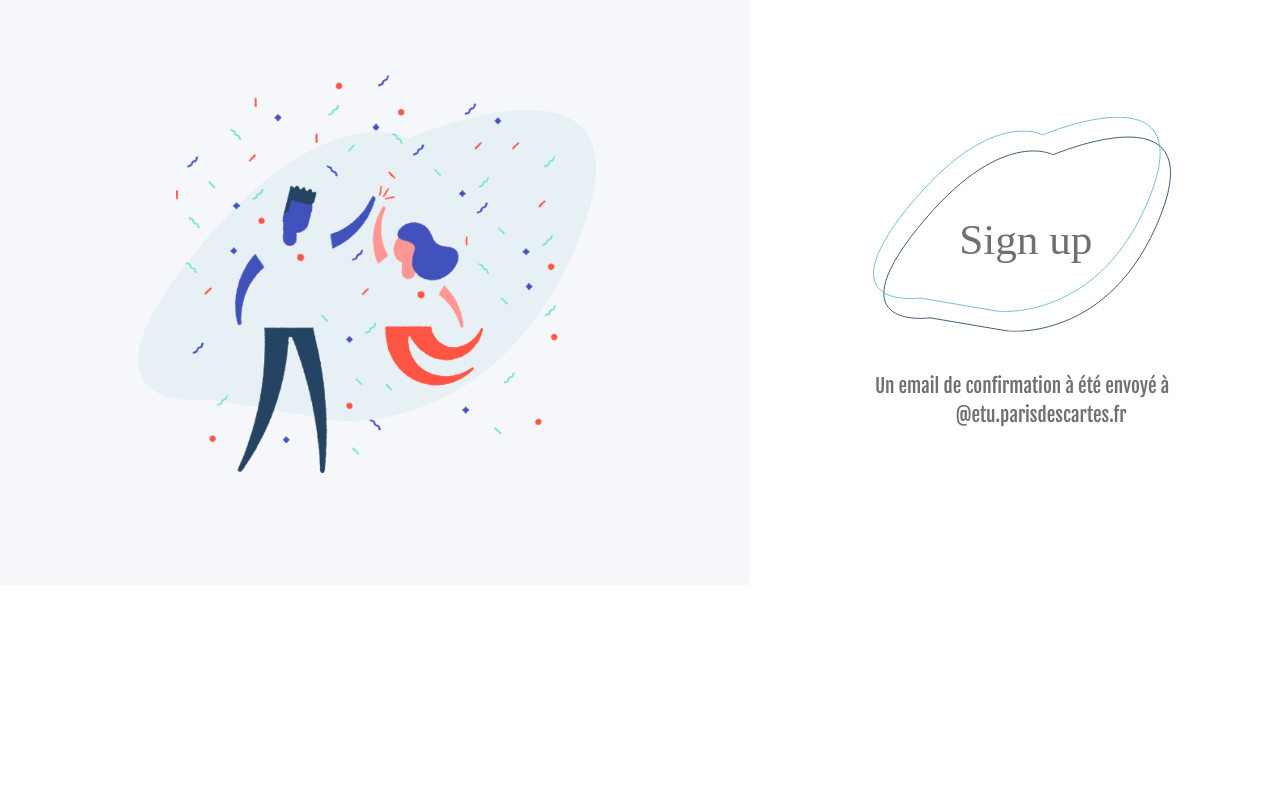
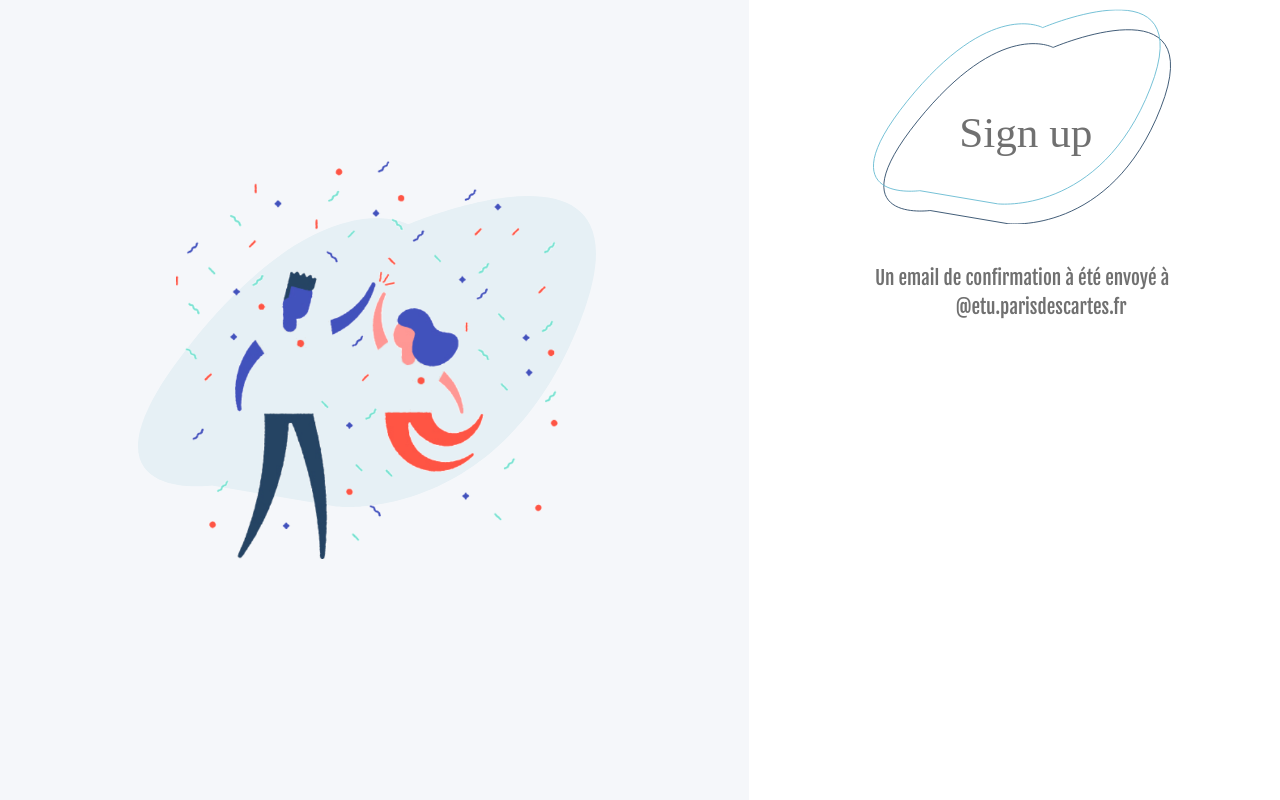
Before and after one commit to solown/ServeurWEB_PROJET, a PHP site: page /view/register-confirmation.php in a window 1280 px wide. Run offline with PHP 8.4, Linux system fonts and the light colour scheme; data that the repository does not hold is empty.

Commit message:
fixed problem of full screen

```diff
--- a/site/styles/main.css
+++ b/site/styles/main.css
@@ -8,3 +8,7 @@ body {
 	height: 100%;
 	overflow: hidden;
 }
+
+.row {
+	height: 100%;
+}
--- a/site/styles/signup_login.css
+++ b/site/styles/signup_login.css
@@ -109,10 +109,6 @@ span {
 	margin-left: 1.5vw;
 }
 
-.fullscreen-height {
-	height:100%;
-}
-
 
 /***********************************************************register conf*******************************************/
 
```
